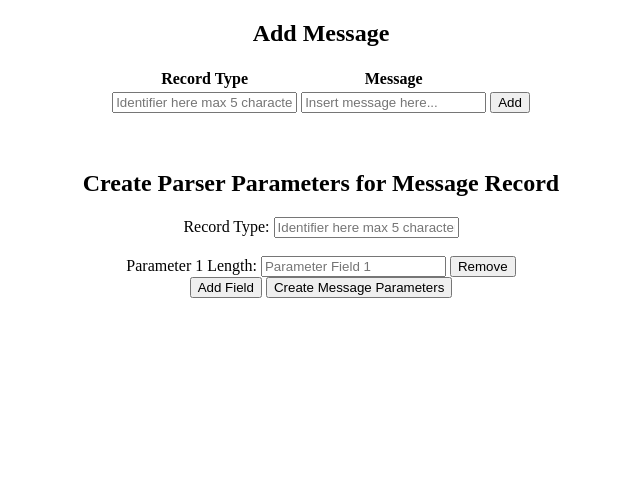
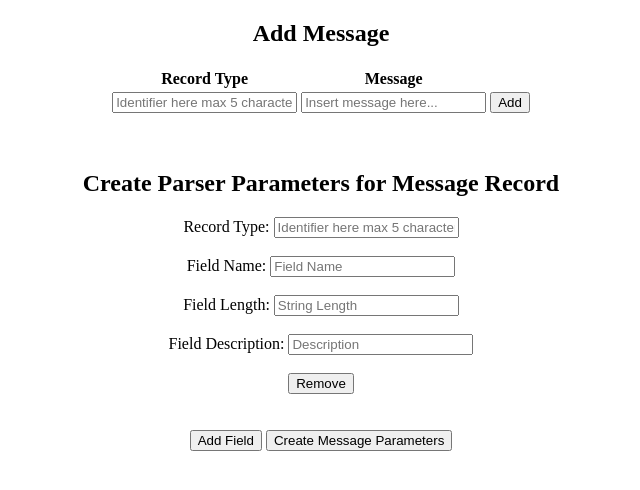
Before and after one commit to icefireturtle/legendparse, a Flask app: page /parser in a window 1280 px wide. Shown: the part 73-563 px from the top of the page, without its empty margins (319-959 px from the left). Run offline with Flask 3, Linux system fonts and the light colour scheme.

Commit message:
updating parser form for adding records with new table requirements

```diff
--- a/legendparse/templates/parser.html
+++ b/legendparse/templates/parser.html
@@ -33,11 +33,19 @@
                     <br /><br />
                     <div id="paramsContainer">
                         <div class="paramsWrapper">
-                            <label>Parameter 1 Length:</label>
-                            <input type="text" id="params1" placeholder="Parameter Field 1">
-                            <button class=""removeField">Remove</button>
+                            <label>Field Name: </label>
+                            <input type="text" id="params1" placeholder="Field Name" required>
+                            <br /><br />
+                            <label>Field Length: </label>
+                            <input type="text" id="params2" placeholder="String Length" required>
+                            <br /><br />
+                            <label>Field Description: </label>
+                            <input type="text" id="params3" placeholder="Description">
+                            <br /><br />
+                            <button class="removeField">Remove</button>
                         </div>
                     </div>
+                    <br /><br />
                     <button id="addField">Add Field</button>
                     <button type="submit">Create Message Parameters</button>
                 </form>
```
